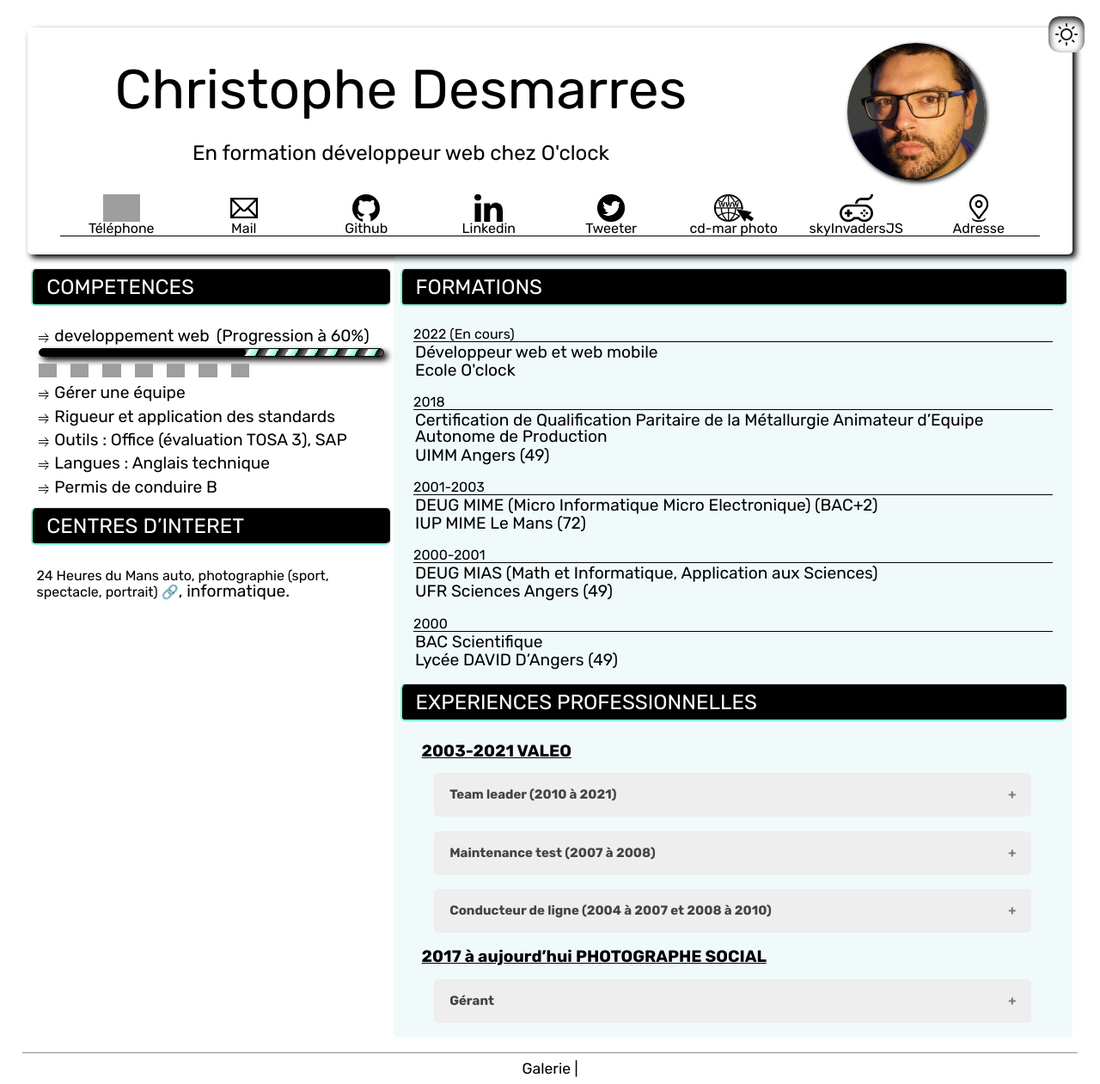
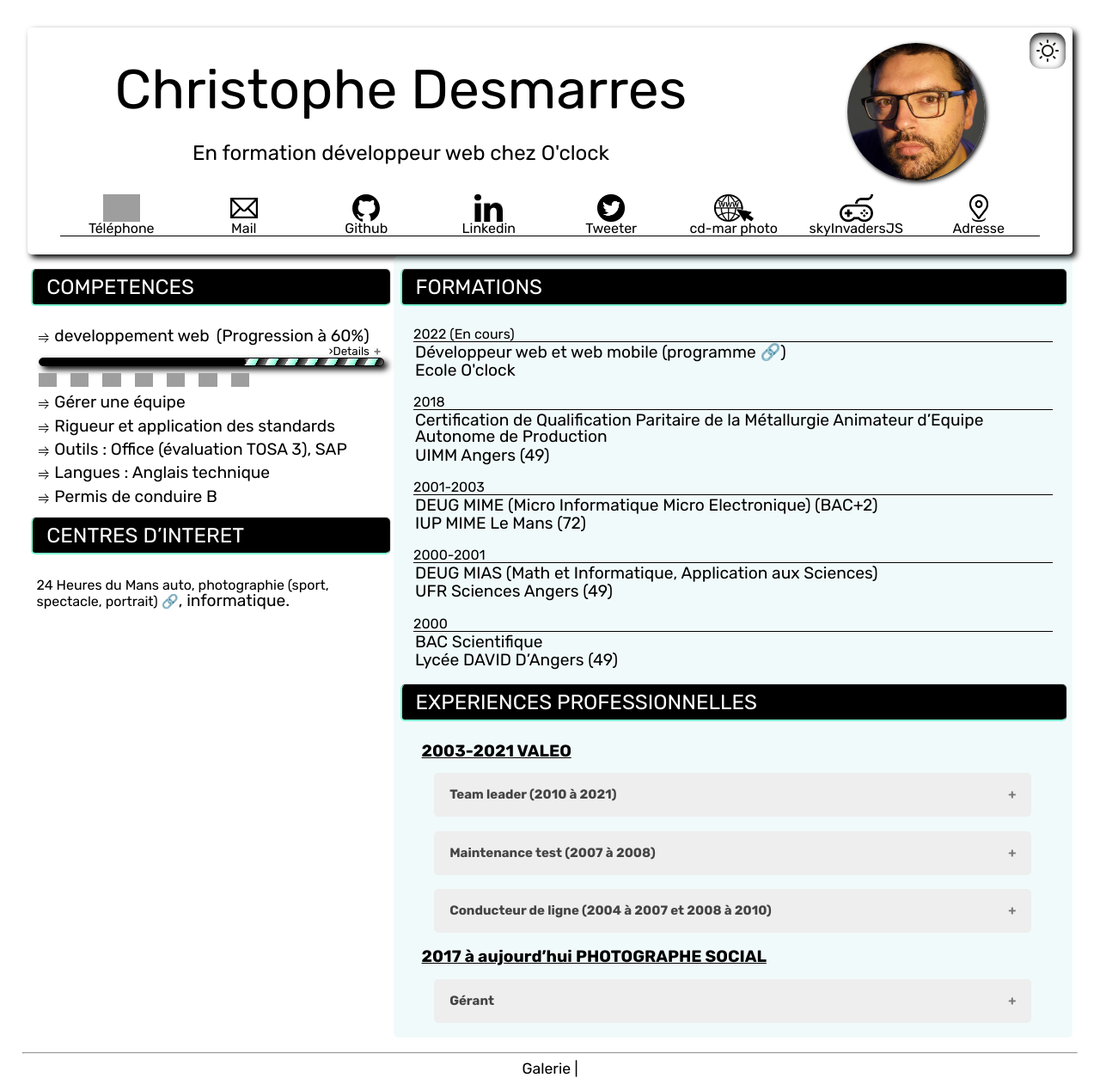
Before and after one commit to Christophe-Desmarres/Christophe-Desmarres.github.io, a PHP site: page / in a window 1280 px wide. Shown: the whole page at 86% size. Run offline with PHP 8.4, Linux system fonts and the light colour scheme; grey boxes are pictures that could not be loaded.

Commit message:
ajout détail formation

```diff
--- a/css/style.css
+++ b/css/style.css
@@ -71,6 +71,7 @@ a {
 }
 
 header {
+    position: relative;
     padding: .5rem;
 }
 
@@ -97,18 +98,21 @@ footer {
 }
 
 /* css pour le boutton */
-button {
-    position: fixed;
+.interupteur {
+    margin-right: 0px;
+    position: absolute;
     visibility: hidden;
-    top: 2%;
-    right: 10px;
+    top: 1%;
+    right: 0px;
 }
+
 
 button img {
     position: sticky;
     visibility: visible;
     width: 2rem;
     height: 2rem;
+    right: 1%;
 }
 
 /* css pour le style du boutton interupteur theme */
@@ -232,7 +236,7 @@ div.lien_réseaux {
 
 }
 
-.icone[alt='logo css3']{
+.icone[alt='logo css3'] {
     /* filter: invert(0%); */
 
 }
@@ -270,7 +274,7 @@ div.lien_réseaux {
     margin-bottom: 1rem;
 }
 
-.entreprise ul{
+.entreprise ul {
     width: 90%;
 
 }
@@ -302,6 +306,18 @@ li {
     display: inline;
 }
 
+.detail-formation--container {
+    float: right;
+    font-size: smaller;
+}
+
+.detail-formation--list-item {
+
+}
+.detail-formation--list-item:hover {
+    text-decoration: underline;
+}
+
 /* pour ajouter la fleche avant */
 #competences li:before {
     /* → */
@@ -321,8 +337,10 @@ section ul {
     display: flex;
 }
 
-/* test menu accordeon */
-.accordion {
+/* menu accordeon */
+.accordion {}
+
+.list-xp{
     background-color: #eee;
     color: #444;
     cursor: pointer;
--- a/index.html
+++ b/index.html
@@ -18,12 +18,12 @@
 <body>
     <div id="progress">
     </div>
-    <button class="interupteur">
-        <img class="inter" src="../image/icones/icone-soleil.png" alt="">
-    </button>
+
     <div class="container">
         <header>
-
+            <button class="interupteur">
+                <img class="inter" src="./image/icones/icone-soleil.png" alt="">
+            </button>
             <h1 id="name">Christophe
                 Desmarres</h1>
             <p>En formation développeur web chez O'clock</p>
@@ -52,7 +52,7 @@
                 <a class="underline" href="https://thenameproject.000webhostapp.com/" target="_blank">
                     <img src="image/icones/icone jeux.png" alt="icone lien jeux">skyInvadersJS</a>
 
-                <a class="underline" href="https://goo.gl/maps/CCyoUgUgYAtirKM69" target="_blank">
+                <a class="underline" href="https://goo.gl/maps/9Akn58zSoftDtvFA6" target="_blank">
                     <img class="align_middle" src="image/icones/icone maps.png"
                         alt="icone lien navigation google maps">Adresse</a>
             </div>
@@ -64,7 +64,7 @@
             <ul>
                 <li>
                     <time datetime="2022">2022 (En cours)</time>
-                    <p> Développeur web et web mobile</p>
+                    <p> Développeur web et web mobile <a href="https://oclock.io/formations/developpeur-web" target="_blank">(programme 🔗)</a> </p>
                     <p>Ecole O'clock</p>
                 </li>
                 <li>
@@ -104,6 +104,19 @@
                 <li>
                     <p>developpement web</p>
                     <p id="progressTraining">(Progression )</p>
+                    <p class="accordion detail-formation--container"> ›Details</p>
+                    <ul class="panel">
+                        <li>saison 1 : #Linux &nbsp;#HTML &nbsp;#CSS &nbsp;#Git</li>
+                        <li>saison 2 : #PHP &nbsp;#ClientServeur</li>
+                        <li>saison 3 : #JavaScript &nbsp;#DOM</li>
+                        <li>saison 4 : #POO &nbsp;#SQL &nbsp;#RWD &nbsp;#Bootstrap</li>
+                        <li>saison 5 : #MVC &nbsp;#Composer &nbsp;#SEO &nbsp;#Git Avancé</li>
+                        <li>saison 6 : #BackOffice &nbsp;#Sécurité</li>
+                        <li>saison 7 : #Framework &nbsp;#ORM &nbsp;#API &nbsp;#AJAX</li>
+                        <li>saison 8 : #Adminsys &nbsp;#SSH &nbsp;#Deploy &nbsp;#CMS</li>
+                        <li>spécialisation <a href="https://oclock.io/formations/developpeur-wordpress" target="_blank"> #WordPress 🔗</a> </li>
+                        <li>Apothéose (projet de groupe sur 1 mois) </li>
+                    </ul>
                     <div id="time">
                         <div id="trainingtime">
                         </div>
@@ -112,26 +125,19 @@
                         <img class="icone"
                             src="https://upload.wikimedia.org/wikipedia/commons/8/8f/High-contrast-utilities-terminal.png"
                             alt="logo terminal">
-                        <img class="icone" src="https://cdn-icons-png.flaticon.com/512/25/25231.png"
-                        alt="logo github">
+                        <img class="icone" src="https://cdn-icons-png.flaticon.com/512/25/25231.png" alt="logo github">
                         <img class="icone"
                             src="https://upload.wikimedia.org/wikipedia/commons/thumb/0/00/HTML5_logo_black.svg/1200px-HTML5_logo_black.svg.png"
                             alt="logo html5">
-                        <img class="icone"
-                            src="http://alexisguyomardportfolio.fr/img/css.png"
-                            alt="logo css3">
-                        <img class="icone"
-                            src="http://pngimg.com/uploads/php/php_PNG20.png"
-                            alt="logo php">
-                        <img class="icone"
-                            src="https://www.agile-web.net/assets/images/logos/javascript.png"
+                        <img class="icone" src="http://alexisguyomardportfolio.fr/img/css.png" alt="logo css3">
+                        <img class="icone" src="http://pngimg.com/uploads/php/php_PNG20.png" alt="logo php">
+                        <img class="icone" src="https://www.agile-web.net/assets/images/logos/javascript.png"
                             alt="logo javascript">
-                        <img class="icone"
-                            src="https://mariadb.com/wp-content/uploads/2019/11/vertical-logo_black.svg"
+                        <img class="icone" src="https://mariadb.com/wp-content/uploads/2019/11/vertical-logo_black.svg"
                             alt="logo maria DB">
-
                     </div>
                 </li>
+
                 <li>
                     <p>Gérer une équipe</p>
                 </li>
@@ -159,7 +165,7 @@
                 <ul>
                     <p class="entreprise">2003-2021 VALEO</p>
                     <ul>
-                        <p class="poste accordion">Team leader (2010 à 2021)</p>
+                        <p class="poste accordion list-xp">Team leader (2010 à 2021)</p>
                         <div class="panel">
                             <li class="info">- prise en charge de plusieurs lignes de production jusqu'à 20 personnes
                             </li>
@@ -172,7 +178,7 @@
                         </div>
                     </ul>
                     <ul>
-                        <p class="poste accordion">Maintenance test (2007 à 2008)</p>
+                        <p class="poste accordion list-xp">Maintenance test (2007 à 2008)</p>
                         <div class="panel">
 
                             <li>- dépannage et préventif de moyen de test</li>
@@ -181,7 +187,7 @@
 
                     </ul>
                     <ul>
-                        <p class="poste accordion">Conducteur de ligne (2004 à 2007 et 2008 à 2010)</p>
+                        <p class="poste accordion list-xp">Conducteur de ligne (2004 à 2007 et 2008 à 2010)</p>
                         <div class="panel">
                             <li>- approvisionnement ligne</li>
                             <li>- dépannage aléa niveau 1</li>
@@ -193,7 +199,7 @@
                 <ul>
                     <p class="entreprise">2017 à aujourd’hui PHOTOGRAPHE SOCIAL</p>
                     <ul>
-                        <p class="poste accordion">Gérant</p>
+                        <p class="poste accordion list-xp">Gérant</p>
                         <div class="panel">
                             <li>- Prise de vue</li>
                             <li>- Retouche (photoshop, lightroom)</li>
```
Also changed, not shown: html/galerie.html (+4 -4 lines).
